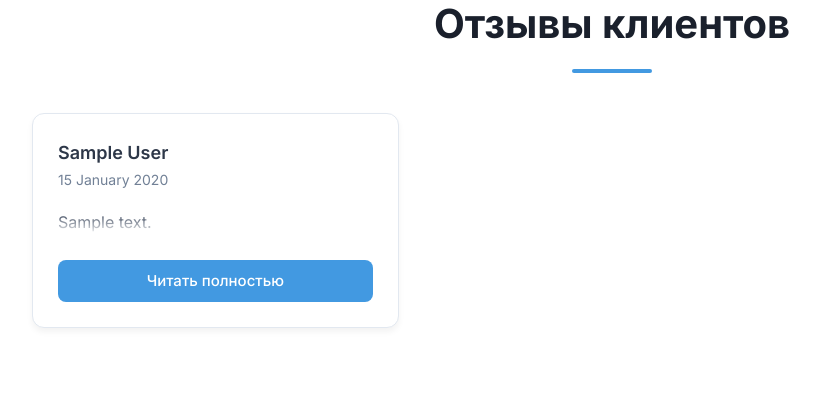
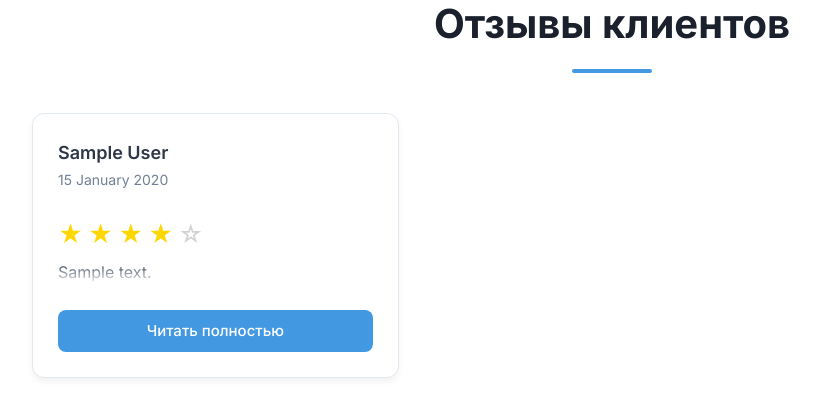
Before and after one commit to ApertureFacility/AirsoftShop, a Django app: page /reviews/ in a window 1280 px wide. Shown: the part 139-556 px from the top of the page, without its empty margins (28-848 px from the left). Run offline with Django 5.2, Linux system fonts and the light colour scheme; tables that the repository leaves empty hold one stand-in row (values such as "Sample post").

Commit message:
StartsInRatingAdded

```diff
--- a/shop/static/css/ReviewsPage.css
+++ b/shop/static/css/ReviewsPage.css
@@ -195,6 +195,27 @@
     line-height: 1.7;
     white-space: pre-line;
 }
+.review-rating {
+    display: flex;
+    align-items: center;
+    gap: 5px;
+    margin: 10px 0;
+    height: 30px;
+  }
+
+  .star {
+    font-size: 24px;
+    color: lightgray;
+    transition: transform 0.2s ease;
+  }
+
+  .star.filled {
+    color: gold;
+  }
+
+  .star:hover {
+    transform: scale(1.2);
+  }
 
 
 @media (max-width: 768px) {
--- a/shop/static/js/review.js
+++ b/shop/static/js/review.js
@@ -21,6 +21,19 @@ document.addEventListener('DOMContentLoaded', function() {
         document.getElementById('modalText').textContent = text;
         document.getElementById('modalAuthor').textContent = author;
         document.getElementById('modalDate').textContent = date;
+
+        const rating = parseInt(document.querySelector(`.read-more-btn[data-id="${id}"]`).dataset.rating) || 0;
+        const ratingContainer = document.getElementById('modalRating');
+        ratingContainer.innerHTML = ''; // Очистка перед вставкой
+
+        for (let i = 1; i <= 5; i++) {
+            const star = document.createElement('span');
+            star.classList.add('star');
+            if (i <= rating) star.classList.add('filled');
+            star.textContent = i <= rating ? '★' : '☆';
+            ratingContainer.appendChild(star);
+        }
+
         modal.style.display = 'block';
         document.body.style.overflow = 'hidden';
 
@@ -28,6 +41,7 @@ document.addEventListener('DOMContentLoaded', function() {
             history.pushState(null, null, `#review-${id}`);
         }
     }
+
 
 
     closeBtn.addEventListener('click', closeModal);
--- a/shop/templates/shop/reviewsPage.html
+++ b/shop/templates/shop/reviewsPage.html
@@ -7,7 +7,6 @@
 <link rel="stylesheet" href="{% static 'css/ModalStyles.css' %}">
 <link href="https://fonts.googleapis.com/css2?family=Inter:wght@400;500;600;700&display=swap" rel="stylesheet">
 <link rel="stylesheet" href="{% static 'css/navbar.css' %}">
-
 
 <div class="reviews-section">
     <h1 class="reviews-header">Отзывы клиентов</h1>
@@ -20,14 +19,26 @@
                 <small class="review-date">{{ review.date|date:"d E Y" }}</small>
               </div>
             </div>
+
+          <!-- ⭐ Звездочки внутри карточки отзыва -->
+<div class="review-rating">
+  {% for i in "12345" %}
+      {% if forloop.counter <= review.rating %}
+          <span class="star filled">★</span>
+      {% else %}
+          <span class="star">☆</span>
+      {% endif %}
+  {% endfor %}
+</div>
             <div class="review-text">
               {{ review.text|truncatewords:25 }}
             </div>
             <button class="read-more-btn"
-            data-text="{{ review.text}}"
+    data-text="{{ review.text }}"
     data-author="{{ review.author }}"
-            data-date="{{ review.date|date:'d E Y'}}"
-            data-id="{{ review.id }}">
+    data-date="{{ review.date|date:'d E Y' }}"
+    data-id="{{ review.id }}"
+    data-rating="{{ review.rating }}">
     Читать полностью
 </button>
         </div>
@@ -45,6 +56,7 @@
         <div class="modal-header">
           <h3 id="modalAuthor"></h3>
           <small id="modalDate"></small>
+          <div id="modalRating" class="review-rating"></div>
       </div>
         <div class="modal-body">
             <p id="modalText"></p>
```
Also changed, not shown: shop/migrations/0006_alter_service_description.py (added), 1 other file. Lines whose indentation alone changed are shown as unchanged.
